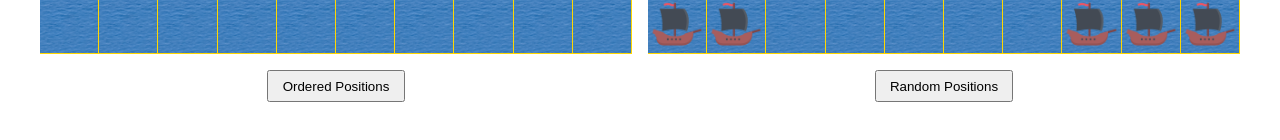
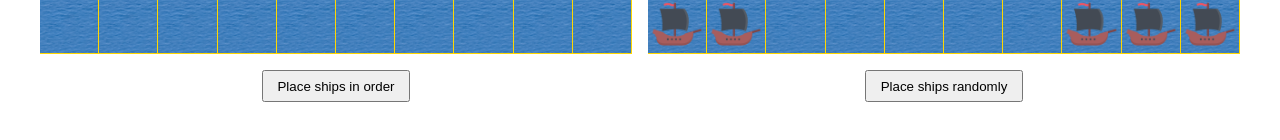
Before and after one commit to tomfoxweb/battleship, an Angular app: page / in a window 1280 px wide. Shown: the part 538-678 px from the top of the page. Built offline with nearby package versions, Linux system fonts and the light colour scheme.

Commit message:
Rename place buttons captions

```diff
--- a/src/app/app.component.html
+++ b/src/app/app.component.html
@@ -10,7 +10,7 @@
         </div>
       </button>
     </div>
-    <button (click)="placePlayerShipsInOrder()">Ordered Positions</button>
+    <button (click)="placePlayerShipsInOrder()">Place ships in order</button>
   </div>
   <div class="player-container">
     <div class="map-container">
@@ -23,6 +23,6 @@
         </div>
       </button>
     </div>
-    <button (click)="placeOpponentShipRandomly()">Random Positions</button>
+    <button (click)="placeOpponentShipRandomly()">Place ships randomly</button>
   </div>
 </div>
```
